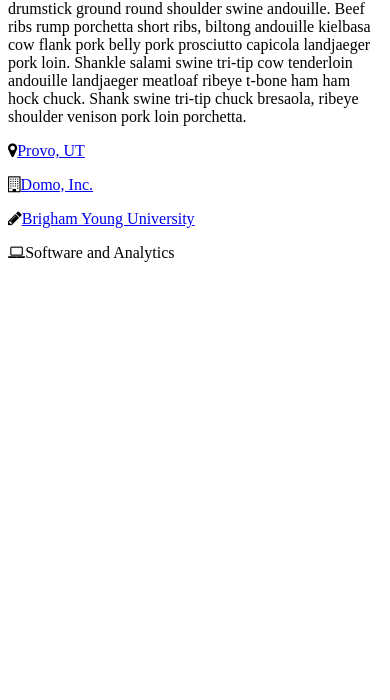
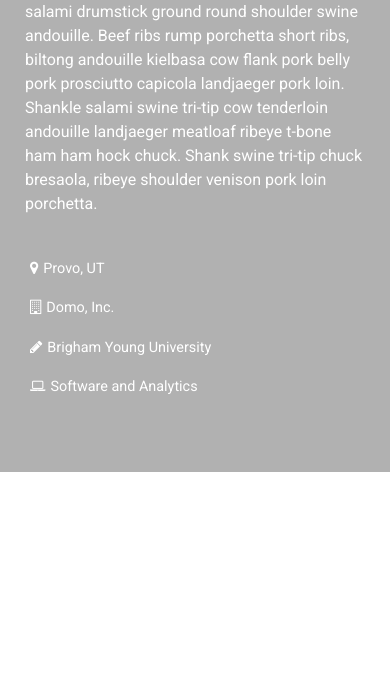
Before and after one commit to smorty/AboutMe, a plain HTML site: page index.html in a window 390 px wide. Shown: the part 144-844 px from the top of the page. Drawn offline with Linux system fonts and the light colour scheme.

Commit message:
adds stylesheet to About Me

```diff
--- a/styles.css
+++ b/styles.css
@@ -1,3 +1,163 @@
-* {
-  font: sans-serif;
+/* http://meyerweb.com/eric/tools/css/reset/
+   v2.0 | 20110126
+   License: none (public domain)
+*/
+
+html, body, div, span, applet, object, iframe,
+h1, h2, h3, h4, h5, h6, p, blockquote, pre,
+a, abbr, acronym, address, big, cite, code,
+del, dfn, em, img, ins, kbd, q, s, samp,
+small, strike, strong, sub, sup, tt, var,
+b, u, i, center,
+dl, dt, dd, ol, ul, li,
+fieldset, form, label, legend,
+table, caption, tbody, tfoot, thead, tr, th, td,
+article, aside, canvas, details, embed,
+figure, figcaption, footer, header, hgroup,
+menu, nav, output, ruby, section, summary,
+time, mark, audio, video {
+	margin: 0;
+	padding: 0;
+	border: 0;
+	font-size: 100%;
+	font: inherit;
+	vertical-align: baseline;
+}
+/* HTML5 display-role reset for older browsers */
+article, aside, details, figcaption, figure,
+footer, header, hgroup, menu, nav, section {
+	display: block;
+}
+body {
+	line-height: 1;
+}
+ol, ul {
+	list-style: none;
+}
+blockquote, q {
+	quotes: none;
+}
+blockquote:before, blockquote:after,
+q:before, q:after {
+	content: '';
+	content: none;
+}
+table {
+	border-collapse: collapse;
+	border-spacing: 0;
+}
+
+body {
+  	height: 100%;
+  	width: 100%;
   }
+
+html {
+	height: 100%;
+}
+
+.container {
+	width: 100%;
+	height: 100%;
+	background: url(fun.jpg);
+	background-size: cover;
+	background-repeat: no-repeat;
+	background-position: 50% 25%;
+}
+
+img {
+	display: none;
+}
+
+.window {
+	width: 400px;
+	height: 600px;
+	position: absolute;
+	left: 55%;
+	top: 10%;
+	border-radius: 10px;
+	background-color: rgba(100,100,100,0.5);
+	padding: 25px;
+	box-sizing: border-box;
+}
+
+h1 {
+	font-family: 'Pacifico', cursive;
+	text-align: left;
+	color: #fff;
+	font-size: 2.5em;
+}
+
+p {
+  font-family:'Roboto', sans-serif;
+  color: #fff;
+  line-height: 150%;
+  text-align: center-left;
+  margin: 15px auto;
+}
+
+.iconText {
+	font-size: 0.9em;
+}
+
+#one {
+	margin: 40px 0 0 0;
+}
+
+i {
+	font-size: 1.25em;
+	margin: 5px;
+}
+
+a {
+	color: inherit;
+	text-decoration: none;
+}
+
+.clearfix:after {
+     visibility: hidden;
+     display: block;
+     font-size: 0;
+     content: " ";
+     clear: both;
+     height: 0;
+     }
+.clearfix { display: inline-block; }
+/* start commented backslash hack \*/
+* html .clearfix { height: 1%; }
+.clearfix { display: block; }
+/* close commented backslash hack */
+
+@media only screen and (min-width: 550px) and (max-width: 900px){
+	.window {
+		left: 45%;
+		width: 300px;
+	}
+	p {
+		font-size: 0.9em;
+		margin: 10px auto;
+	}
+	.iconText {
+		font-size: 0.8em;
+	}
+	#one {
+		margin: 30px 0 0 0;
+	}
+}
+
+@media only screen and (min-width: 0px) and (max-width: 550px){
+	.container {
+		background: none;
+	}
+	img {
+		display: block;
+		width: 100%;
+	}
+	.window {
+		width: 100%;
+		position: relative;
+		top: 0;
+		left: 0;
+		border-radius: 0;
+	}
+}
```
